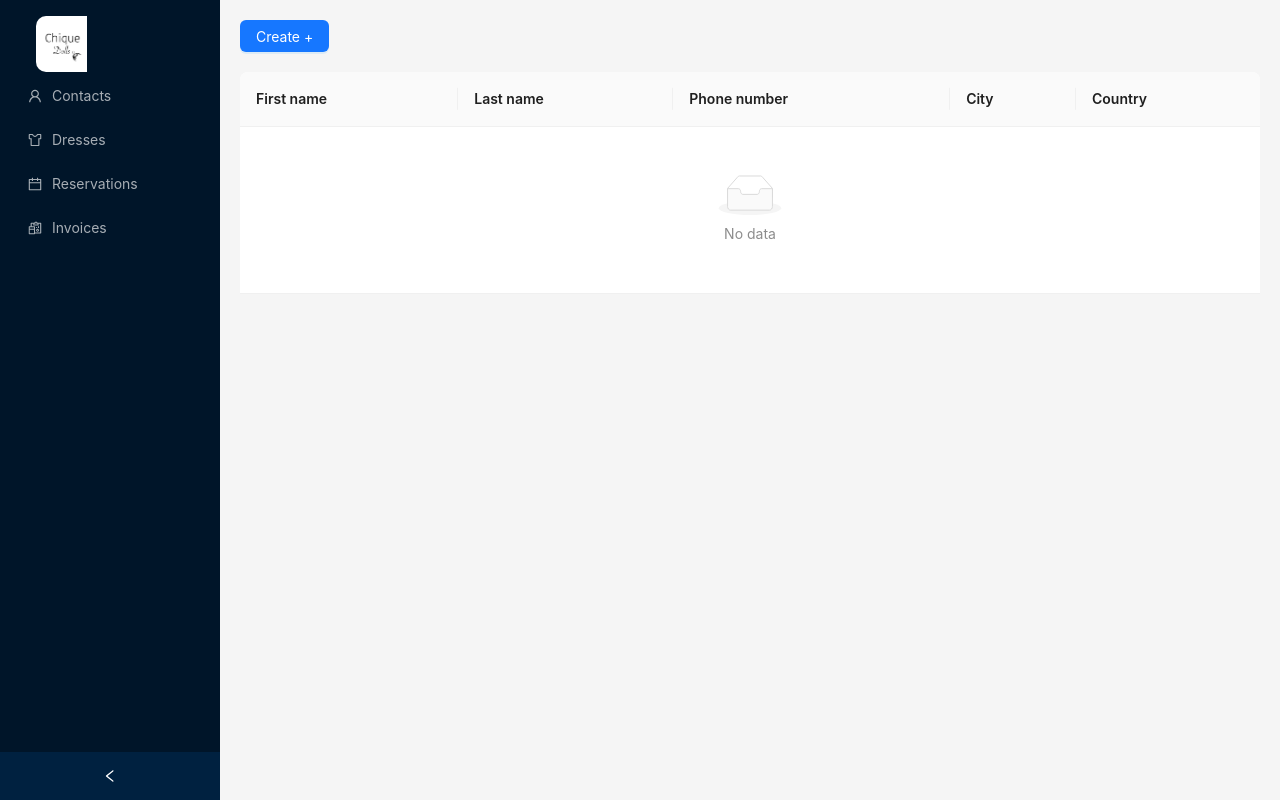
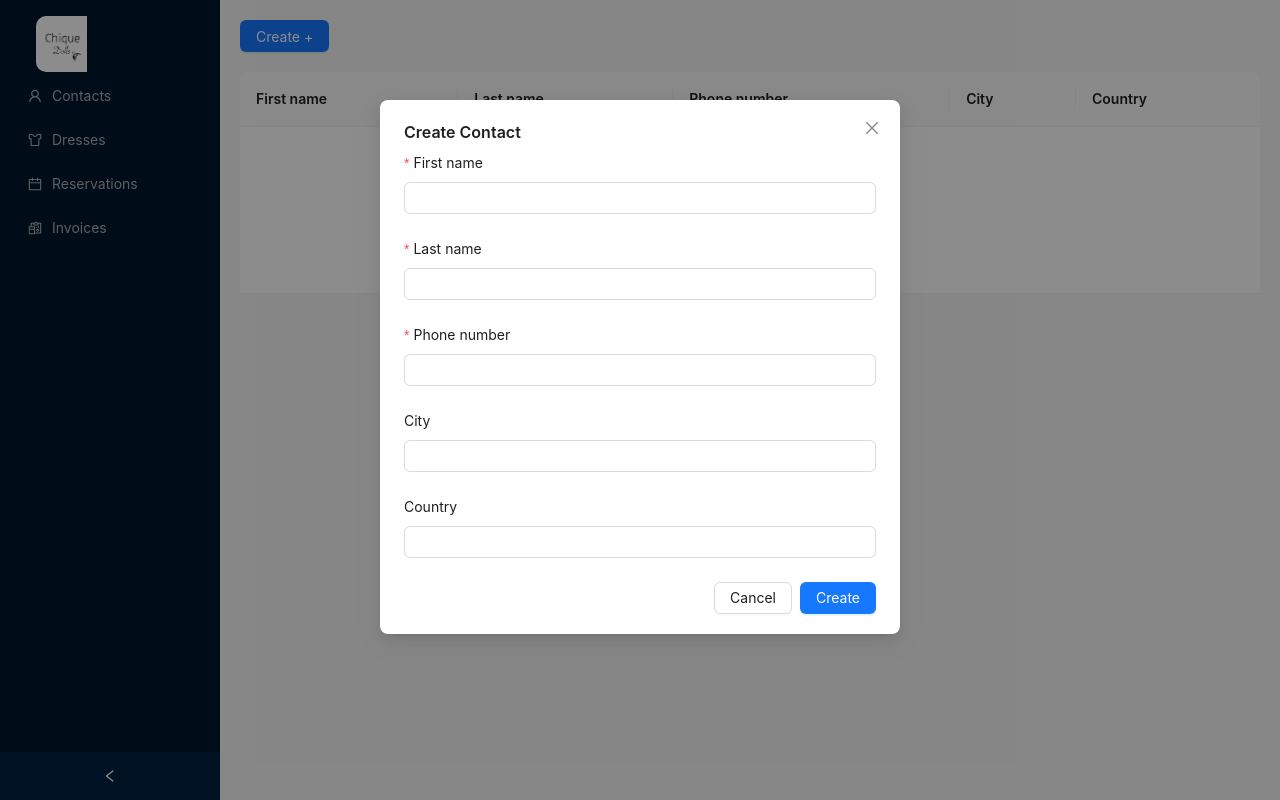
Before and after one commit to artiole-abdyli/manageInvoices, a Next.js app: page /contacts in a window 1280 px wide. Both pictures are taken after a click on the button "Create +". Built offline with nearby package versions, Linux system fonts and the light colour scheme.

Commit message:
contacts creation

```diff
--- a/app/contacts/page.tsx
+++ b/app/contacts/page.tsx
@@ -1,4 +1,7 @@
-import { Button, Table } from "antd";
+"use client";
+import { Button, Form, Input, Modal, Table } from "antd";
+import { useForm } from "antd/es/form/Form";
+import { useState } from "react";
 
 export default function ContactsPage() {
   const columns = [
@@ -24,6 +27,15 @@ export default function ContactsPage() {
     },
     { name: "country", dataIndex: "country", title: "Country" },
   ];
+  const showModal = () => {
+    setIsModalOpen(true);
+  };
+  const closeModal = () => {
+    setIsModalOpen(false);
+  };
+  const [isModalOpen, setIsModalOpen] = useState(false);
+  const form = useForm();
+
   return (
     <>
       <Button
@@ -34,10 +46,49 @@ export default function ContactsPage() {
           display: "flex",
           justifyContent: "flex-end",
         }}
+        onClick={showModal}
       >
         Create +
       </Button>
       <Table columns={columns}></Table>
+
+      <Modal
+        title="Create Contact"
+        open={isModalOpen}
+        // onOk={handleOk}
+        onCancel={closeModal}
+        okText="Create"
+      >
+        <Form layout="vertical">
+          <Form.Item
+            name="firstname"
+            label="First name"
+            rules={[{ required: true, message: "Please enter first name" }]}
+          >
+            <Input />
+          </Form.Item>
+          <Form.Item
+            name="lastname"
+            label="Last name"
+            rules={[{ required: true, message: "Please enter last name" }]}
+          >
+            <Input />
+          </Form.Item>
+          <Form.Item
+            name="phone_number"
+            label="Phone number"
+            rules={[{ required: true, message: "Please enter phone number" }]}
+          >
+            <Input />
+          </Form.Item>
+          <Form.Item name="city" label="City">
+            <Input />
+          </Form.Item>
+          <Form.Item name="country" label="Country">
+            <Input />
+          </Form.Item>
+        </Form>
+      </Modal>
     </>
   );
 }
```
